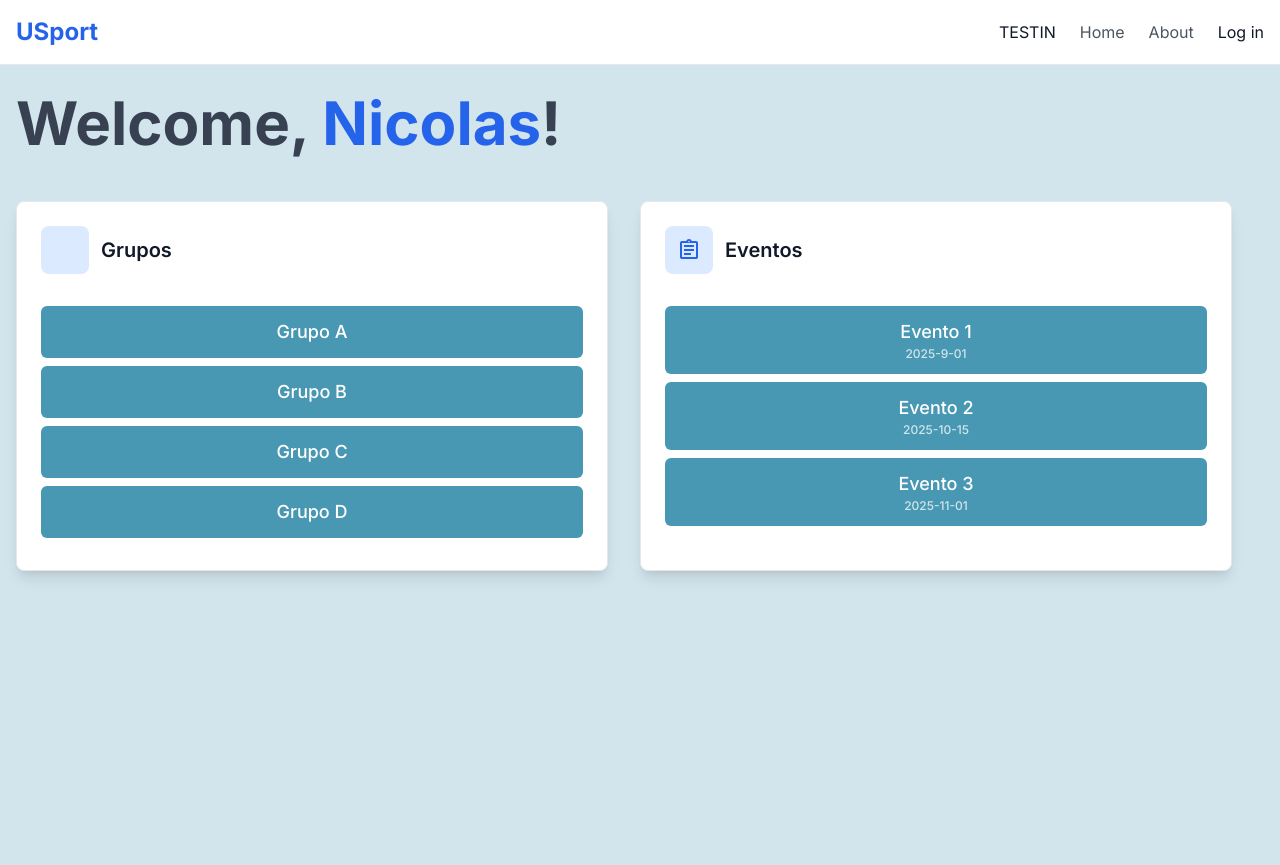
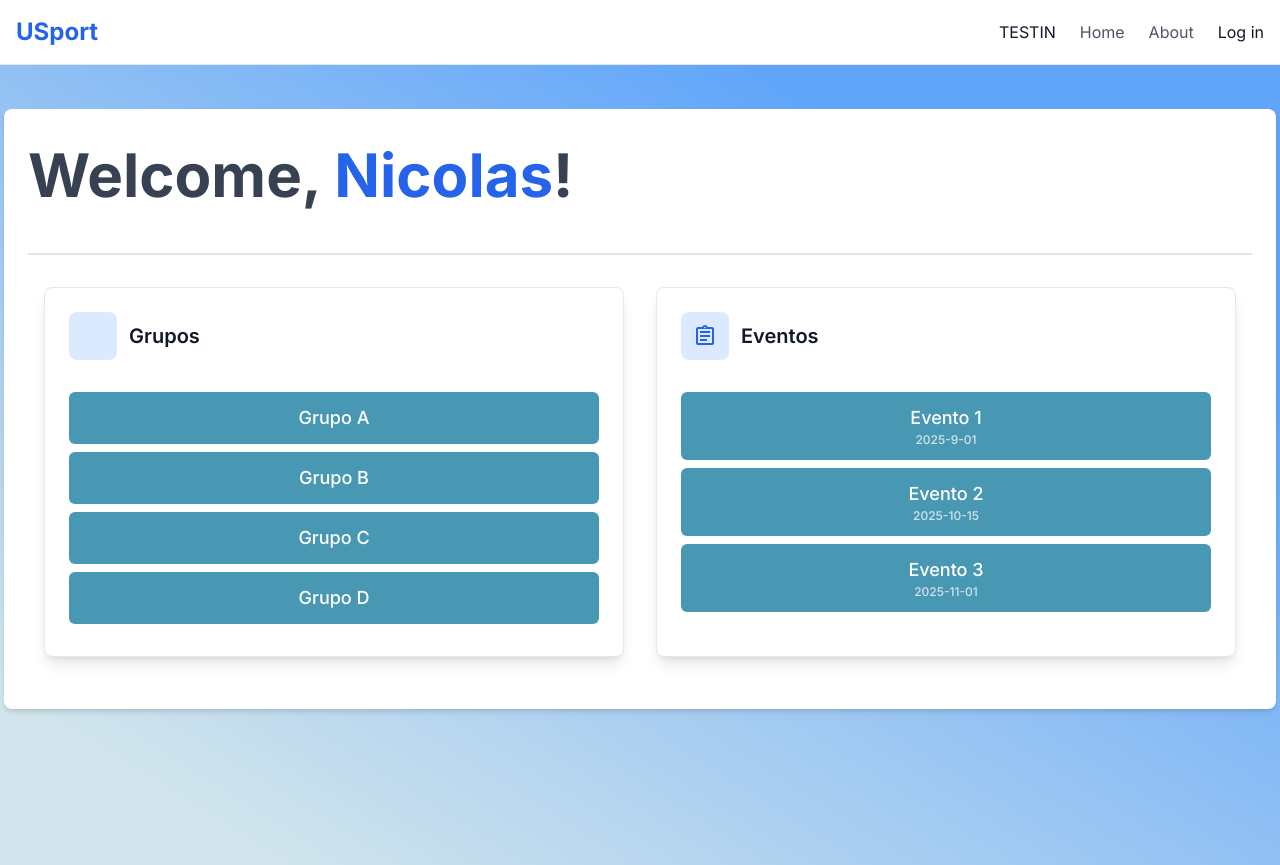
Before and after one commit to JaredMijailRE/IngesoftI, a Vue app in the folder Proyecto/: page /Main in a window 1280 px wide. Built offline with nearby package versions, Linux system fonts and the light colour scheme; some icons are missing.

Commit message:
Pequeñas correcciones

```diff
--- a/Proyecto/src/views/Main.vue
+++ b/Proyecto/src/views/Main.vue
@@ -19,11 +19,20 @@ const toGrupo = (id) => {
   // Hacer el código cuando este lo de los grupos
   console.log('Navegando al grupo con ID: ', id)
 }
+
+const toEvento = (id) => {
+  // Hacer el código cuando este lo de los eventos
+  console.log('Navegando al evento con ID: ', id)
+}
+
+
+
 </script>
 
 <template>
-  <!-- bg-gradient-to-br from-primary-50 to-secondary-50 -->
- <div class="min-h-screen bg-gradient-to-tr from-sportu-600 to-sportu-50/100 to-sportu-600 ">
+  <div class="min-h-screen bg-gradient-to-tr from-sportu-600 from-10% via-primary-400 via-80% to-primary-400 p-1">
+  <div class="bg-white shadow-md rounded-lg my-auto mx-auto mt-10 mx-10 p-2">
+
     <div class="container mx-auto px-4 py-3">
       <div class="text-left mb-12">
         <h1 class="text-4xl md:text-6xl font-bold text-gray-700 mb-4 mt-4">
@@ -32,7 +41,8 @@ const toGrupo = (id) => {
       </div>
 
       <!-- Elementos de la Página (Grupos y Eventos) -->
-      <div class="grid md:grid-cols-2 lg:grid-cols-2 gap-8 mb-12 me-8">
+      <hr class="divider mb-8">
+      <div class="grid md:grid-cols-2 lg:grid-cols-2 gap-8 mb-8 mx-4">
 
         <div class="card p-6 shadow-lg transition-shadow">
           <div class="rounded-lg flex items-center justify-left mb-4">
@@ -61,7 +71,7 @@ const toGrupo = (id) => {
 
           <ul>
             <li v-for="evento in eventos" :key="evento.id" class="text-gray-600 mb-2">
-              <button class="btn-primary bg-sportu-50 w-full px-5 py-3 text-lg hover:shadow-lg" @click="toGrupo(grupo.id)">
+              <button class="btn-primary bg-sportu-50 w-full px-5 py-3 text-lg hover:shadow-lg" @click="toEvento(evento.id)">
                 <div class="column">  <p>{{ evento.nombre }}</p>   <p class="text-sportu-600 text-xs">{{ evento.fecha }}</p>  </div>
               </button>
             </li>
@@ -69,10 +79,18 @@ const toGrupo = (id) => {
         </div>
 
       </div>
+
     </div>
+
+  </div>
   </div>
 </template>
 
-<style>
+<style scoped>
+
+.divider {
+  border: none;
+  border-top: 2px solid rgba(0, 0, 0, 0.100);
+}
 
 </style>
```
